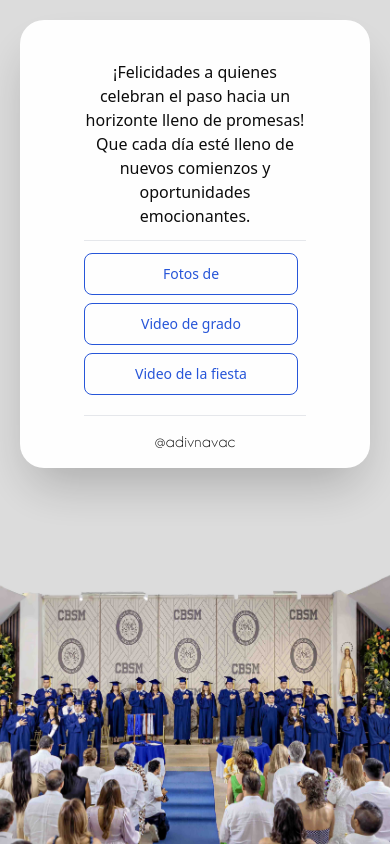
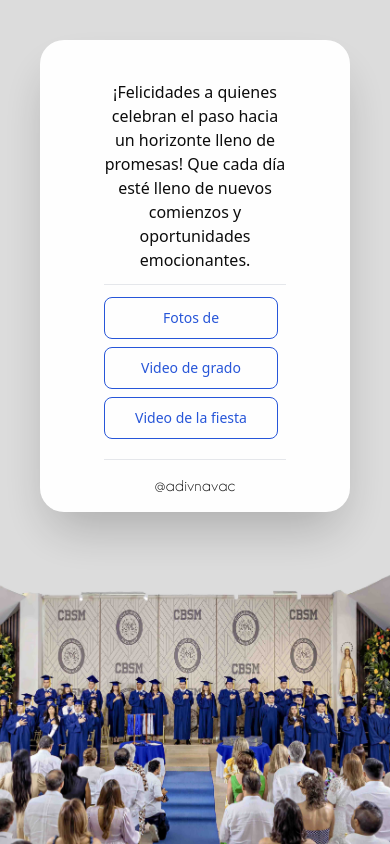
Before and after one commit to habnacoss/adibnavac, a Next.js app: page /bilingue/2024 in a window 390 px wide. Built offline with nearby package versions, Linux system fonts and the light colour scheme.

Commit message:
Update page layout styles

```diff
--- a/src/app/bilingue/2024/page.tsx
+++ b/src/app/bilingue/2024/page.tsx
@@ -14,7 +14,7 @@ export default function Bilingue2024() {
   const photos = searchParams.get("photos")?.toString() ?? "";
 
   return (
-    <main className="flex flex-col max-h-screen items-center font-sans px-5 py-5 md:py-20 lg:pt-10">
+    <main className="flex flex-col max-h-screen items-center font-sans px-10 py-10 md:py-20 lg:pt-10">
 
       <div className="flex flex-col max-w-2xl my-auto bg-white opacity-95 rounded-3xl px-16 md:px-20 pt-10 pb-3 shadow-2xl">
         <p className="text-center sm:text-sm md:text-lg">
```
